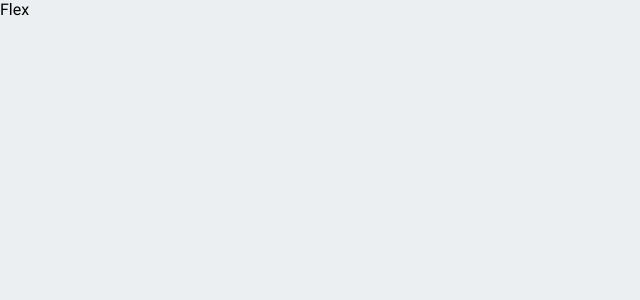
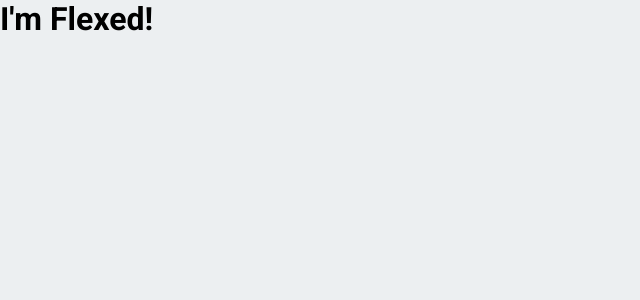
Before and after one commit to RickBr0wn/bit-dev-components, a React (Create React App) app: page / in a window 1280 px wide. Shown: the top 300 px of the page, without its empty margins (0-640 px from the left). Built offline with nearby package versions, Linux system fonts and the light colour scheme.

Commit message:
adds flex component

```diff
--- a/src/App.js
+++ b/src/App.js
@@ -3,9 +3,9 @@ import Flex from './components/Flex'
 
 function App() {
   return (
-    <div>
-      <Flex />
-    </div>
+    <Flex width={'100vw'} justifyContent={'center'}>
+      <h1>I'm Flexed!</h1>
+    </Flex>
   )
 }
 
--- a/src/components/Flex/index.js
+++ b/src/components/Flex/index.js
@@ -2,9 +2,46 @@ import React from 'react'
 import PropTypes from 'prop-types'
 
 const Flex = props => {
-  return <div>Flex</div>
+  return (
+    <div
+      className={props.className}
+      style={{
+        display: props.container ? 'flex' : 'block',
+        justifyContent: props.justifyContent || 'flex-start',
+        flexDirection: props.flexDirection || 'row',
+        flexGrow: props.flexGrow || 0,
+        flexBasis: props.flexBasis || 'auto',
+        flexShrink: props.flexShrink || 1,
+        flexWrap: props.flexWrap || 'nowrap',
+        flex: props.flex || '0 1 auto',
+        alignItems: props.alignItems || 'stretch',
+        margin: props.margin || '0',
+        padding: props.padding || '0',
+        width: props.width || 'auto',
+        height: props.height || 'auto',
+        maxWidth: props.maxWidth || 'none',
+      }}>
+      {props.children}
+    </div>
+  )
 }
 
-Flex.propTypes = {}
+Flex.propTypes = {
+  container: PropTypes.bool,
+  justifyContent: PropTypes.string,
+  flexDirection: PropTypes.string,
+  flexGrow: PropTypes.number,
+  flexBasis: PropTypes.string,
+  flexShrink: PropTypes.number,
+  flexWrap: PropTypes.string,
+  flex: PropTypes.string,
+  alignItems: PropTypes.string,
+  margin: PropTypes.string,
+  padding: PropTypes.string,
+  width: PropTypes.string,
+  height: PropTypes.string,
+  maxWidth: PropTypes.string,
+  children: PropTypes.element.isRequired,
+}
 
 export default Flex
```
